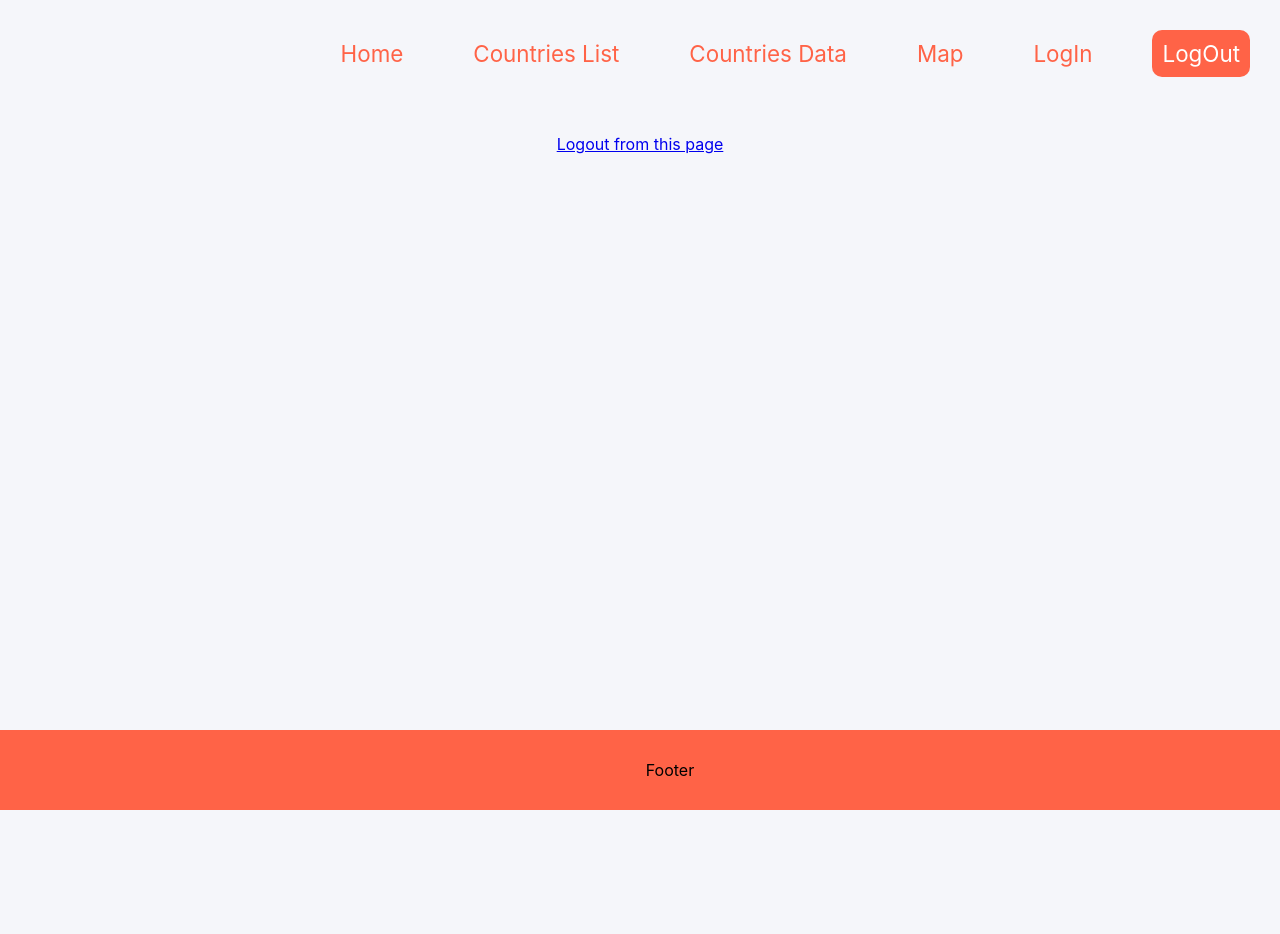
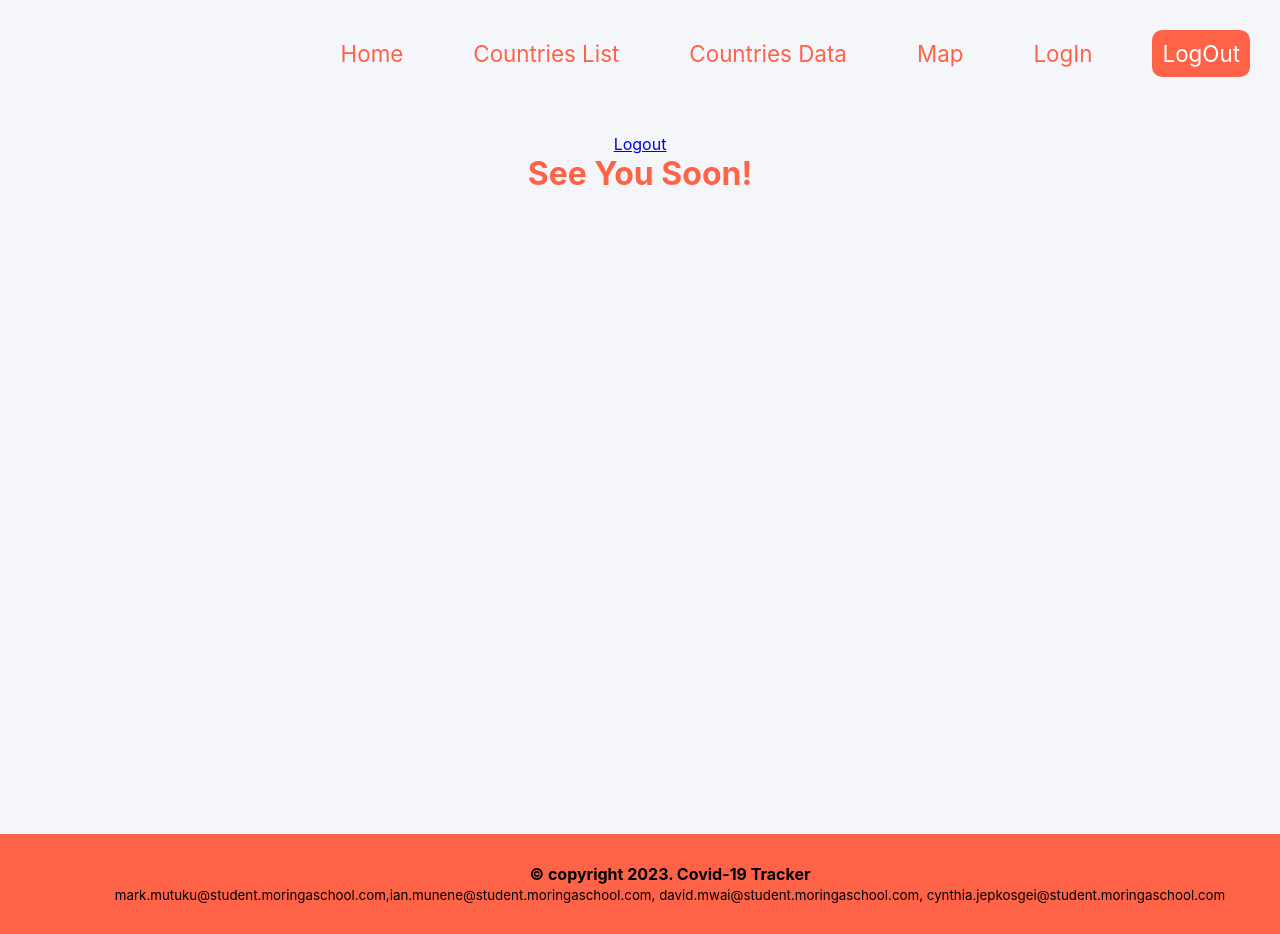
Before and after one commit to DKarimi90/Covid-Tracker, a React (Create React App) app: page /logout in a window 1280 px wide. Shown: the top 934 px of the page. Before the commit the page ends 810 px from the top, so only its background shows below. Built offline with nearby package versions, Linux system fonts and the light colour scheme.

Commit message:
modified the login page

```diff
--- a/src/App.css
+++ b/src/App.css
@@ -138,3 +138,42 @@ video {
   bottom: 0;
   margin-top: auto;
 }
+/* table --covidData */
+table {
+  margin-left: 10%;
+}
+
+.data-table {
+  width: 80%;
+  border-collapse: separate;
+
+}
+
+.data-table th, .data-table td {
+  padding: 8px;
+  text-align: center;
+  border-bottom: 1px solid #ddd;
+  color: black;
+  font-size: 1.5rem;
+
+
+}
+
+.data-table th {
+  background-color: rgb(248, 148, 130);
+}
+tr {
+   background-color: rgb(248, 148, 130);
+}
+.logout{
+/* background-image: url('../public/images/fusion-medical-animation-rnr8D3FNUNY-unsplash.jpg'); */
+background-size: cover;
+height: 100vh;
+}
+h1{
+  color:tomato;
+
+}
+h2{
+  text-decoration: none;
+}
--- a/src/components/Footer.js
+++ b/src/components/Footer.js
@@ -2,7 +2,11 @@ import React from 'react'
 
 function Footer() {
     return (
-        <div className='footer'>Footer</div>
+        <div className='footer'>
+            <strong>© copyright 2023. Covid-19 Tracker</strong>
+         <div><small>mark.mutuku@student.moringaschool.com,ian.munene@student.moringaschool.com,
+            david.mwai@student.moringaschool.com, cynthia.jepkosgei@student.moringaschool.com </small></div>
+        </div>
     )
 }
 
--- a/src/components/LogIn.css
+++ b/src/components/LogIn.css
@@ -45,3 +45,6 @@ button  {
     height: 50vh;
     opacity: 70%;
   }
+  h1{
+    text-align: center;
+  }
--- a/src/components/LogOut.js
+++ b/src/components/LogOut.js
@@ -3,8 +3,9 @@ import { NavLink } from 'react-router-dom'
 
 function LogOut() {
     return (
-        <div>
-            <NavLink to='/'>Logout from this page</NavLink>
+        <div className='logout'>
+            <NavLink to='/'>Logout</NavLink>
+            <h1>See You Soon!</h1>
         </div>
     )
 }
```
